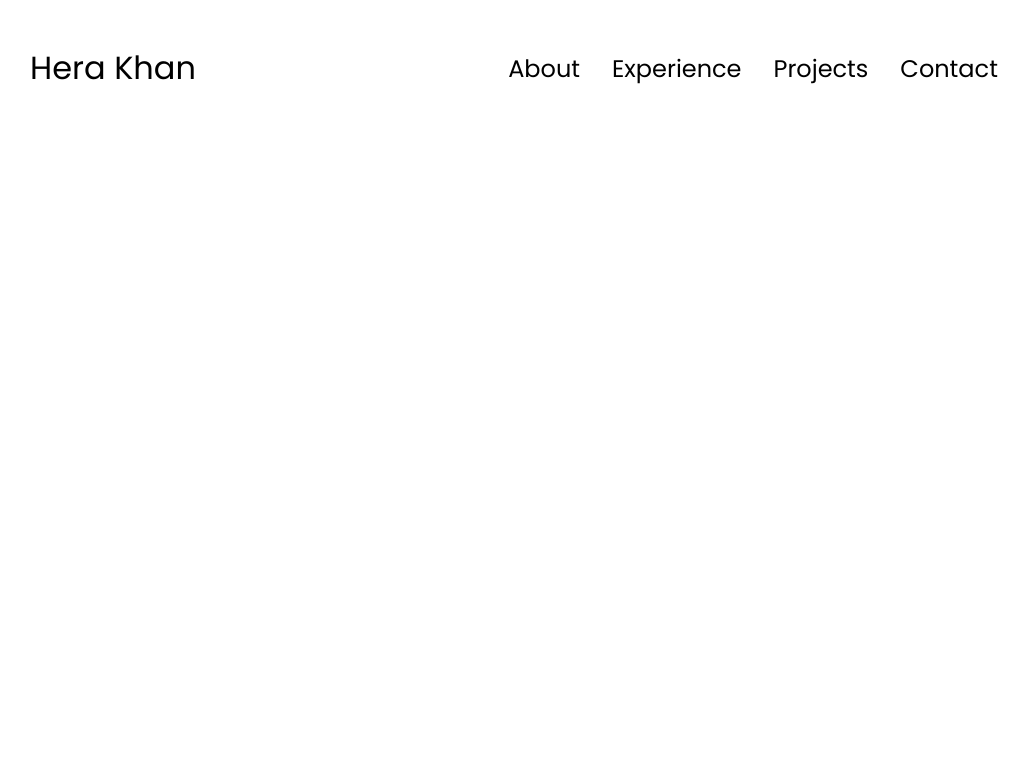
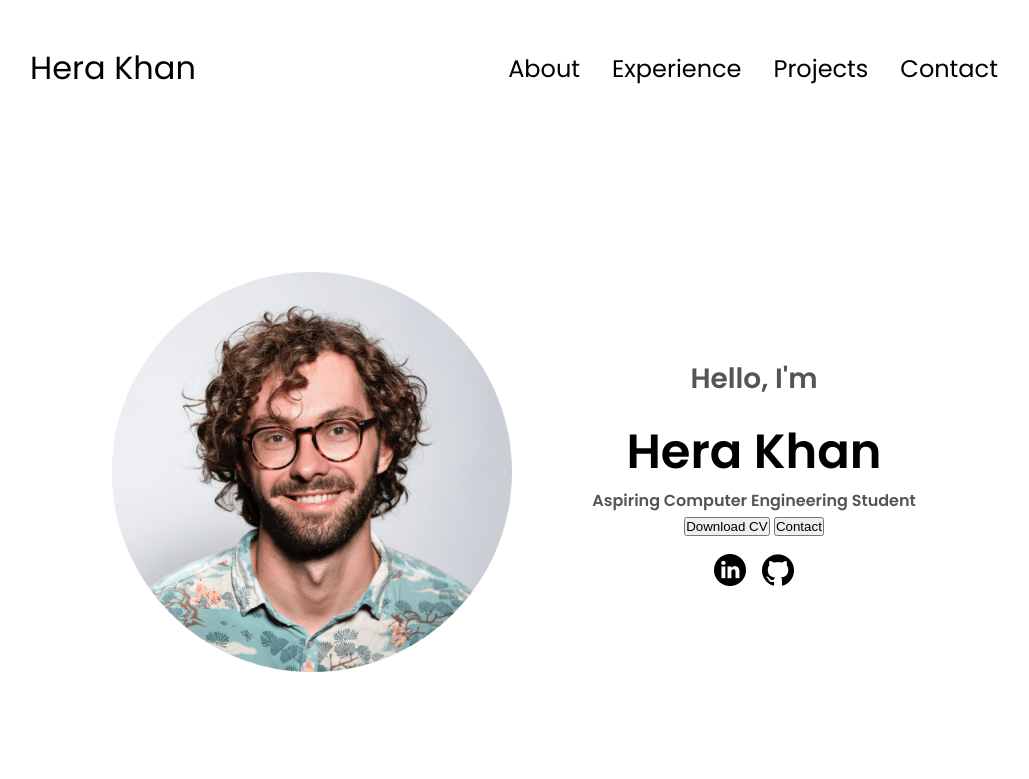
Before and after one commit to uri3lrex/portfolio-website, a plain HTML site: page index.html in a window 1280 px wide. Shown: the whole page, without its empty margins (126-1155 px from the left). Drawn offline with Linux system fonts and the light colour scheme.

Commit message:
setting up profile and buttons w/o hover

```diff
--- a/index.html
+++ b/index.html
@@ -36,6 +36,24 @@
             </div>
         </div>
     </nav>
+    <section id = "profile">
+        <div class="section__pic-container">
+            <img src="./assets/profile-pic.png" alt="John Doe pic">
+        </div>
+        <div class="section__text">
+            <p class="section__text__p1">Hello, I'm</p>
+            <h1 class="title">Hera Khan</h1>
+            <p class="section__text__p2">Aspiring Computer Engineering Student</p>
+            <div class="btn-container">
+              <button class="btn-btn-color-2" onclick="window.open('./assets/resume-example.pdf')">Download CV</button>
+              <button class="btn-btn-color-1" onclick="location.href='./#contact'">Contact</button>
+            </div>
+            <div class="socials-container">
+              <img src="./assets/linkedin.png" alt="my linked in profile" class="icon" onclick="location.href='https://www.linkedin.com/in/herakhanworkplace'">
+              <img src="./assets/github.png" alt="my GitHub profile" class="icon" onclick="location.href='https://github.com/uri3lrex'">
+            </div>
+        </div>
+    </section>
     <script src="script.js"></script>
 </body>
 </html>
--- a/style.css
+++ b/style.css
@@ -150,3 +150,69 @@ a:hover {
     transform: none;
 
 }
+
+/*SECTION*/
+
+section{
+    padding-top: 4vh;
+    height: 96vh;
+    margin: 0 10rem;
+    box-sizing: border-box;
+    min-height: fit-content;
+}
+
+.section-container{
+    display:flex;
+}
+
+/*profile section*/
+
+#profile {
+    display:flex;
+    justify-content: center;
+    gap: 5rem;
+    height: 80vh;
+}
+
+
+.section__pic-container {
+    display: flex;
+    height: 400px;
+    width: 400px;
+    margin: auto 0;
+}
+
+.section__text {
+    align-self: center;
+    text-align: center;
+}
+
+.section__text p {
+    font-weight: 600;
+}
+
+.section__text__p1{
+    text-align: center;
+    font-size: 1.75rem;
+    margin-bottom: 1rem;
+
+}
+
+.title {
+    font-size: 3rem;
+    text-align: center;
+}
+
+.socials-container{
+    display: flex;
+    justify-content: center;
+    margin-top: 1rem;
+    gap: 1rem;
+}
+
+/*icons section*/
+
+.icon {
+    cursor: pointer;
+    height: 2rem;
+}
```
